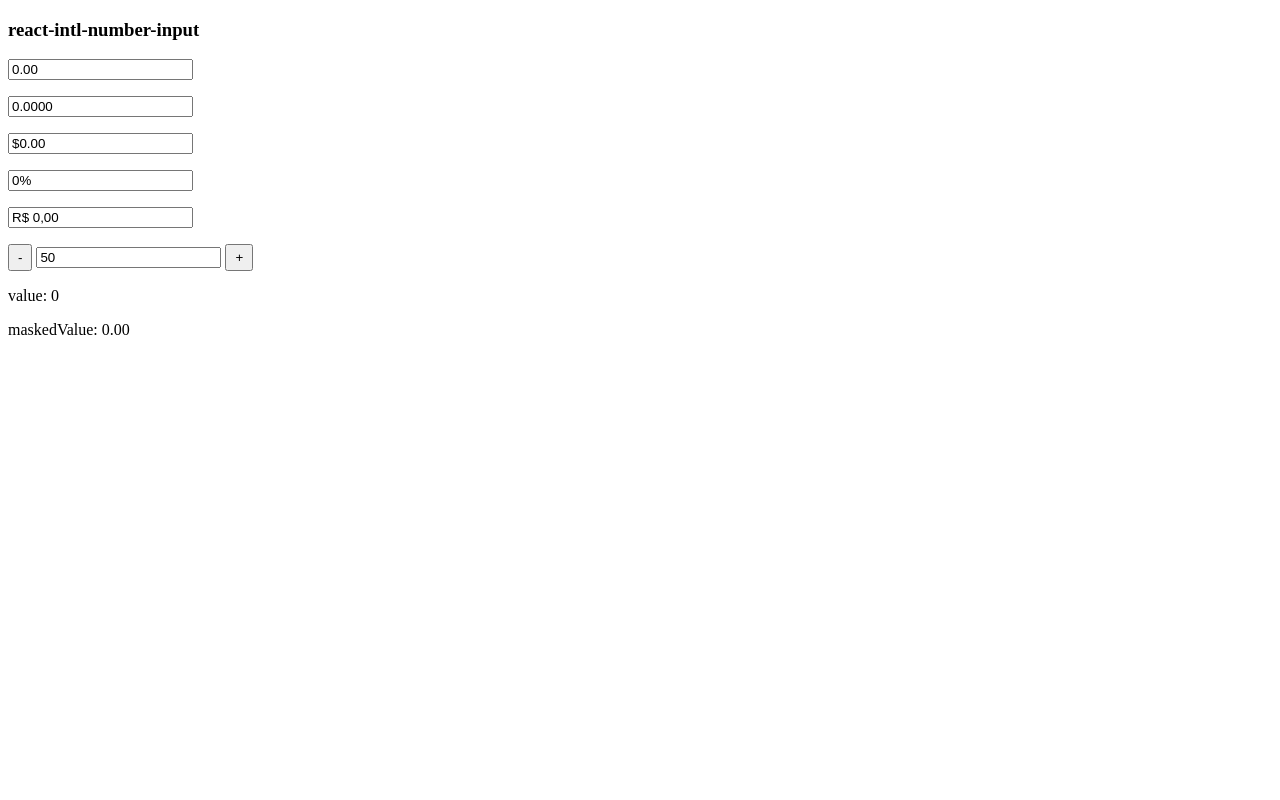
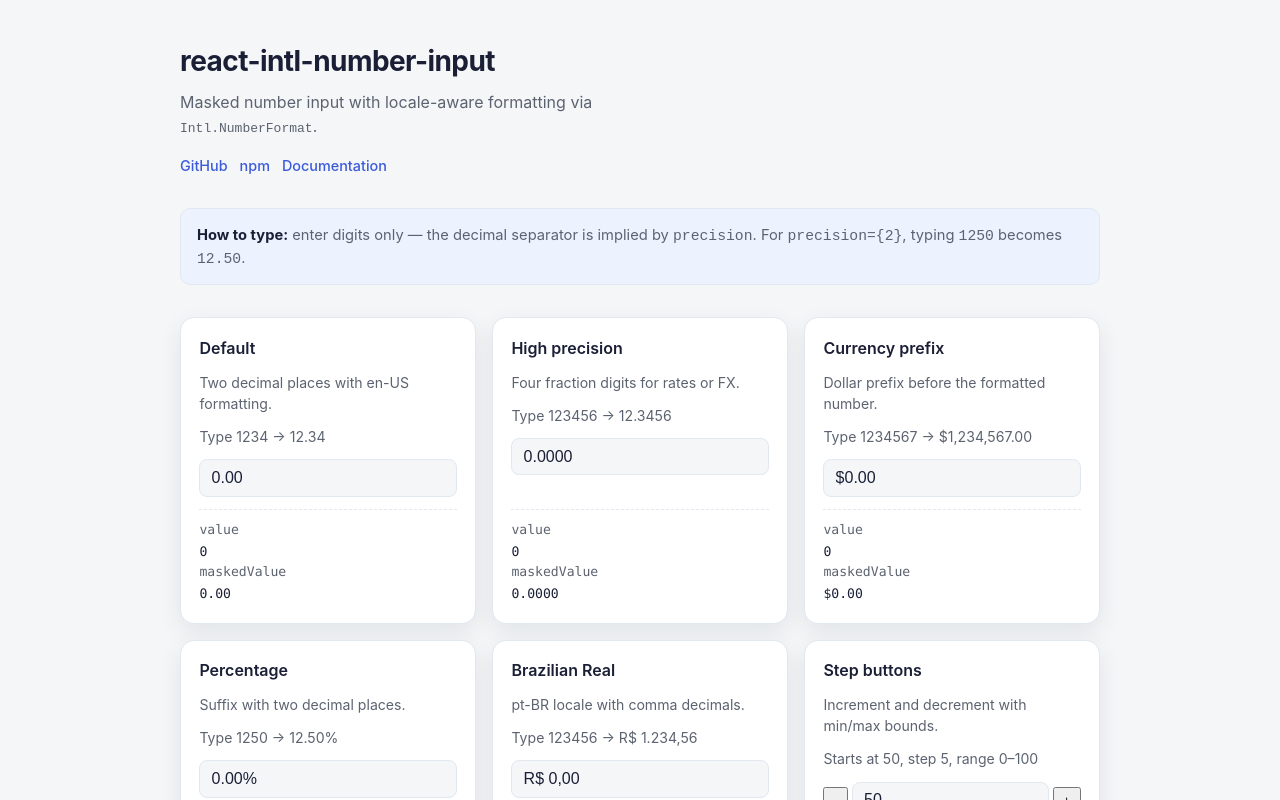
Before and after one commit to nandorip/react-intl-number-input, a React app: page / in a window 1280 px wide. Shown: the top 800 px of the page. Built offline with nearby package versions, Linux system fonts and the light colour scheme.

Commit message:
chore: redesign demo page and document percentage decimal usage

```diff
--- a/example/index.html
+++ b/example/index.html
@@ -1,15 +1,189 @@
 <!DOCTYPE html>
 <html lang="en">
 <head>
-    <title>React Intl Number Input Demo</title>
+    <title>React Intl Number Input — Demo</title>
     <meta charset="utf-8">
     <meta name="viewport" content="width=device-width, initial-scale=1.0">
-    <meta http-equiv="X-UA-Compatible" content="ie=edge">
+    <meta name="description" content="Interactive demo of react-intl-number-input">
+    <style>
+        :root {
+            color-scheme: light dark;
+            --bg: #f4f6f8;
+            --surface: #ffffff;
+            --text: #1a1f36;
+            --muted: #5c6370;
+            --border: #e2e8f0;
+            --accent: #3b5bdb;
+            --accent-soft: #edf2ff;
+            --shadow: 0 8px 24px rgba(15, 23, 42, 0.08);
+        }
+
+        @media (prefers-color-scheme: dark) {
+            :root {
+                --bg: #0f1419;
+                --surface: #1a2332;
+                --text: #e8edf5;
+                --muted: #9aa5b5;
+                --border: #2d3a4d;
+                --accent: #748ffc;
+                --accent-soft: #1e2a44;
+                --shadow: 0 8px 24px rgba(0, 0, 0, 0.35);
+            }
+        }
+
+        * {
+            box-sizing: border-box;
+        }
+
+        body {
+            margin: 0;
+            font-family: Inter, system-ui, -apple-system, BlinkMacSystemFont, "Segoe UI", sans-serif;
+            background: var(--bg);
+            color: var(--text);
+            line-height: 1.5;
+        }
+
+        .demo {
+            max-width: 960px;
+            margin: 0 auto;
+            padding: 2.5rem 1.25rem 3rem;
+        }
+
+        .demo-header {
+            margin-bottom: 2rem;
+        }
+
+        .demo-header h1 {
+            margin: 0 0 0.5rem;
+            font-size: 1.75rem;
+            letter-spacing: -0.02em;
+        }
+
+        .demo-header p {
+            margin: 0;
+            color: var(--muted);
+            max-width: 52ch;
+        }
+
+        .demo-links {
+            display: flex;
+            flex-wrap: wrap;
+            gap: 0.75rem;
+            margin-top: 1rem;
+        }
+
+        .demo-links a {
+            color: var(--accent);
+            text-decoration: none;
+            font-size: 0.9rem;
+            font-weight: 500;
+        }
+
+        .demo-links a:hover {
+            text-decoration: underline;
+        }
+
+        .demo-tip {
+            margin: 1.5rem 0 2rem;
+            padding: 0.9rem 1rem;
+            background: var(--accent-soft);
+            border: 1px solid var(--border);
+            border-radius: 10px;
+            font-size: 0.92rem;
+            color: var(--muted);
+        }
+
+        .demo-tip strong {
+            color: var(--text);
+        }
+
+        .demo-grid {
+            display: grid;
+            grid-template-columns: repeat(auto-fill, minmax(280px, 1fr));
+            gap: 1rem;
+        }
+
+        .demo-card {
+            background: var(--surface);
+            border: 1px solid var(--border);
+            border-radius: 14px;
+            padding: 1.1rem 1.15rem 1.2rem;
+            box-shadow: var(--shadow);
+            display: flex;
+            flex-direction: column;
+            gap: 0.75rem;
+        }
+
+        .demo-card h2 {
+            margin: 0;
+            font-size: 1rem;
+            font-weight: 600;
+        }
+
+        .demo-card p {
+            margin: 0;
+            font-size: 0.88rem;
+            color: var(--muted);
+        }
+
+        .demo-card .demo-input {
+            width: 100%;
+            max-width: 100%;
+            padding: 0.55rem 0.7rem;
+            font-size: 1rem;
+            border: 1px solid var(--border);
+            border-radius: 8px;
+            background: var(--bg);
+            color: var(--text);
+        }
+
+        .demo-card .demo-input:focus {
+            outline: 2px solid var(--accent);
+            outline-offset: 1px;
+        }
+
+        .demo-card .demo-input:disabled {
+            opacity: 0.55;
+            cursor: not-allowed;
+        }
+
+        .demo-output {
+            margin-top: auto;
+            padding-top: 0.65rem;
+            border-top: 1px dashed var(--border);
+            font-size: 0.82rem;
+            color: var(--muted);
+            font-family: ui-monospace, SFMono-Regular, Menlo, Consolas, monospace;
+        }
+
+        .demo-output span {
+            display: block;
+            margin-top: 0.15rem;
+            color: var(--text);
+            word-break: break-all;
+        }
+
+        .demo-footer {
+            margin-top: 2.5rem;
+            padding-top: 1.25rem;
+            border-top: 1px solid var(--border);
+            font-size: 0.85rem;
+            color: var(--muted);
+            text-align: center;
+        }
+
+        .demo-footer a {
+            color: var(--accent);
+            text-decoration: none;
+        }
+
+        .demo-footer a:hover {
+            text-decoration: underline;
+        }
+    </style>
 </head>
 <body>
-    <noscript>
-        You need to enable JavaScript to run this app.
-    </noscript>
+    <noscript>You need to enable JavaScript to run this demo.</noscript>
     <div id="root"></div>
 </body>
 </html>
--- a/example/index.js
+++ b/example/index.js
@@ -2,9 +2,9 @@ import React, { useState } from 'react';
 import { createRoot } from 'react-dom/client';
 import IntlNumberInput from '../src';
 
-function App() {
-  const [value, setValue] = useState(0);
-  const [maskedValue, setMaskedValue] = useState('0.00');
+function DemoCard({ title, description, hint, initialValue = 0, initialMasked, inputProps }) {
+  const [value, setValue] = useState(initialValue);
+  const [maskedValue, setMaskedValue] = useState(initialMasked);
 
   const handleChange = (event, nextValue, nextMaskedValue) => {
     setValue(nextValue);
@@ -12,41 +12,139 @@ function App() {
   };
 
   return (
-    <div>
-      <h3>react-intl-number-input</h3>
-      <p>
-        <IntlNumberInput onChange={handleChange} />
+    <article className="demo-card">
+      <h2>{title}</h2>
+      <p>{description}</p>
+      {hint ? <p>{hint}</p> : null}
+      <IntlNumberInput
+        className="demo-input"
+        value={value}
+        onChange={handleChange}
+        {...inputProps}
+      />
+      <div className="demo-output">
+        value
+        <span>{value}</span>
+        maskedValue
+        <span>{maskedValue ?? '—'}</span>
+      </div>
+    </article>
+  );
+}
+
+const EXAMPLES = [
+  {
+    title: 'Default',
+    description: 'Two decimal places with en-US formatting.',
+    hint: 'Type 1234 → 12.34',
+    initialValue: 0,
+    initialMasked: '0.00',
+    inputProps: {},
+  },
+  {
+    title: 'High precision',
+    description: 'Four fraction digits for rates or FX.',
+    hint: 'Type 123456 → 12.3456',
+    initialValue: 0,
+    initialMasked: '0.0000',
+    inputProps: { precision: 4 },
+  },
+  {
+    title: 'Currency prefix',
+    description: 'Dollar prefix before the formatted number.',
+    hint: 'Type 1234567 → $1,234,567.00',
+    initialValue: 0,
+    initialMasked: '$0.00',
+    inputProps: { prefix: '$' },
+  },
+  {
+    title: 'Percentage',
+    description: 'Suffix with two decimal places.',
+    hint: 'Type 1250 → 12.50%',
+    initialValue: 0,
+    initialMasked: '0.00%',
+    inputProps: { suffix: '%', precision: 2 },
+  },
+  {
+    title: 'Brazilian Real',
+    description: 'pt-BR locale with comma decimals.',
+    hint: 'Type 123456 → R$ 1.234,56',
+    initialValue: 0,
+    initialMasked: 'R$ 0,00',
+    inputProps: { locale: 'pt-BR', prefix: 'R$ ', precision: 2 },
+  },
+  {
+    title: 'Step buttons',
+    description: 'Increment and decrement with min/max bounds.',
+    hint: 'Starts at 50, step 5, range 0–100',
+    initialValue: 50,
+    initialMasked: '50',
+    inputProps: {
+      minValue: 0,
+      maxValue: 100,
+      step: 5,
+      precision: 0,
+      showStepButtons: true,
+    },
+  },
+];
+
+function App() {
+  return (
+    <div className="demo">
+      <header className="demo-header">
+        <h1>react-intl-number-input</h1>
+        <p>
+          Masked number input with locale-aware formatting via{' '}
+          <code>Intl.NumberFormat</code>.
+        </p>
+        <div className="demo-links">
+          <a
+            href="https://github.com/nandorip/react-intl-number-input"
+            target="_blank"
+            rel="noreferrer"
+          >
+            GitHub
+          </a>
+          <a
+            href="https://www.npmjs.com/package/react-intl-number-input"
+            target="_blank"
+            rel="noreferrer"
+          >
+            npm
+          </a>
+          <a
+            href="https://github.com/nandorip/react-intl-number-input#readme"
+            target="_blank"
+            rel="noreferrer"
+          >
+            Documentation
+          </a>
+        </div>
+      </header>
+
+      <p className="demo-tip">
+        <strong>How to type:</strong> enter digits only — the decimal separator
+        is implied by <code>precision</code>. For <code>precision={'{2}'}</code>,
+        typing <code>1250</code> becomes <code>12.50</code>.
       </p>
-      <p>
-        <IntlNumberInput precision={4} onChange={handleChange} />
-      </p>
-      <p>
-        <IntlNumberInput prefix="$" onChange={handleChange} />
-      </p>
-      <p>
-        <IntlNumberInput suffix="%" precision={0} onChange={handleChange} />
-      </p>
-      <p>
-        <IntlNumberInput
-          locale="pt-BR"
-          prefix="R$ "
-          precision={2}
-          onChange={handleChange}
-        />
-      </p>
-      <p>
-        <IntlNumberInput
-          value={50}
-          minValue={0}
-          maxValue={100}
-          step={5}
-          precision={0}
-          showStepButtons
-          onChange={handleChange}
-        />
-      </p>
-      <p>value: {value}</p>
-      <p>maskedValue: {maskedValue}</p>
+
+      <main className="demo-grid">
+        {EXAMPLES.map((example) => (
+          <DemoCard key={example.title} {...example} />
+        ))}
+      </main>
+
+      <footer className="demo-footer">
+        MIT License ·{' '}
+        <a
+          href="https://github.com/nandorip/react-intl-number-input"
+          target="_blank"
+          rel="noreferrer"
+        >
+          nandorip/react-intl-number-input
+        </a>
+      </footer>
     </div>
   );
 }
```
Also changed, not shown: 4 other files (tests, documents, lock files or other folders).
